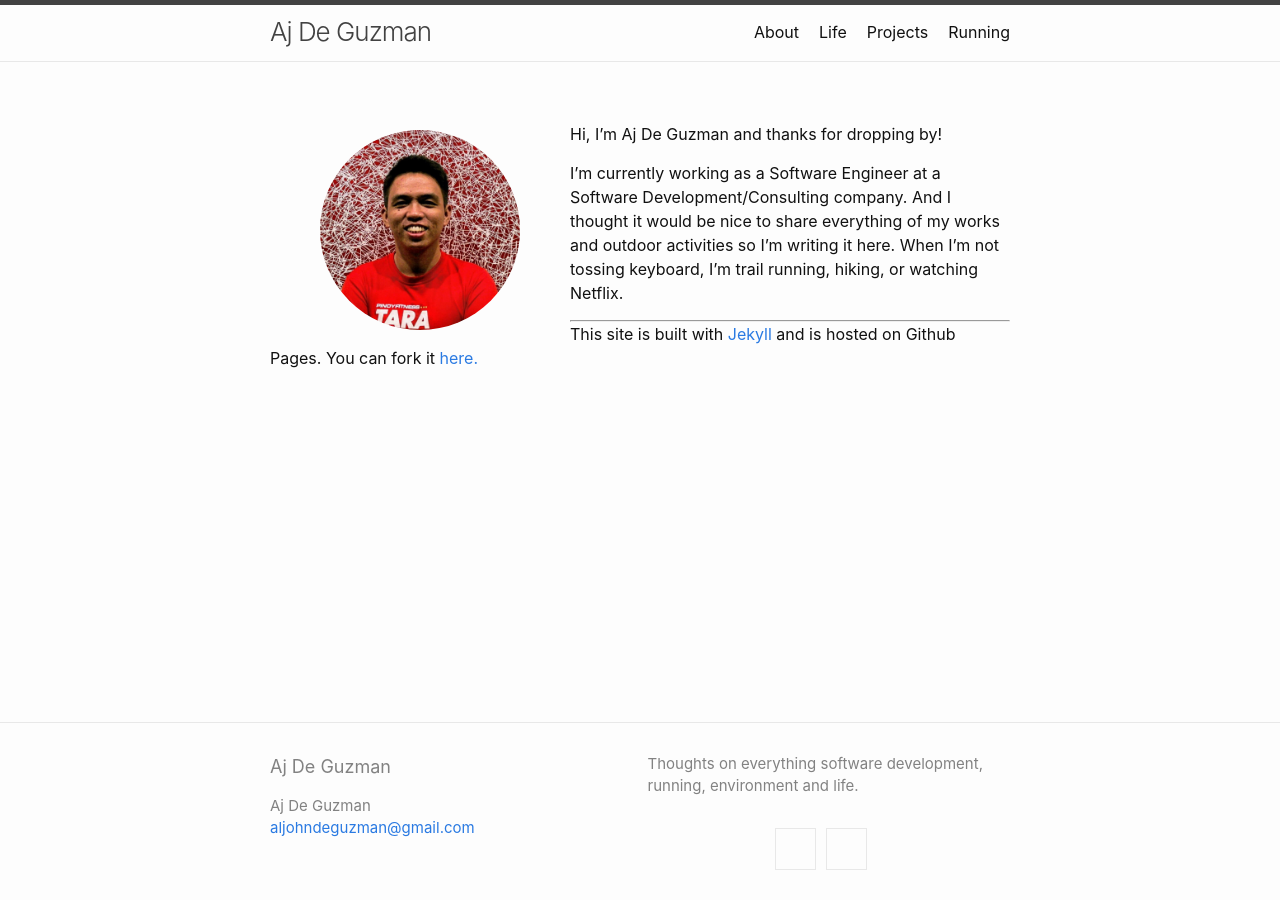
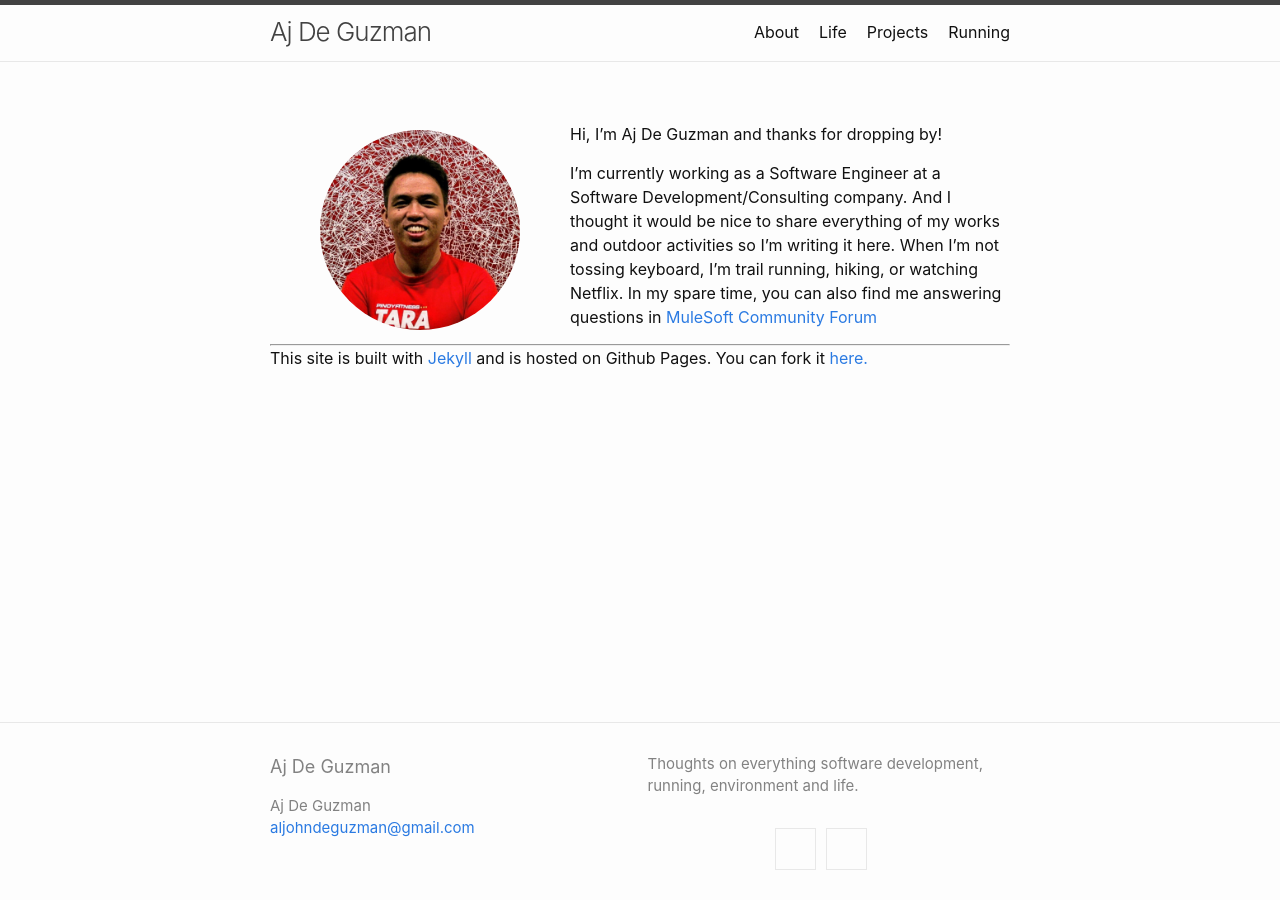
Before and after one commit to ajdeguzman/ajdeguzman.github.io, a Jekyll site: the page built from index.md, in a window 1280 px wide. Built offline with Jekyll 4.4.1, drawn with Linux system fonts in a browser that asks for light colours.

Commit message:
Update index.md

```diff
--- a/index.md
+++ b/index.md
@@ -9,7 +9,7 @@ layout: page
 
 Hi, I'm Aj De Guzman and thanks for dropping by!
 
-I'm currently working as a Software Engineer at a Software Development/Consulting company. And I thought it would be nice to share everything of my works and outdoor activities so I'm writing it here. When I'm not tossing keyboard, I'm trail running, hiking, or watching Netflix.
+I'm currently working as a Software Engineer at a Software Development/Consulting company. And I thought it would be nice to share everything of my works and outdoor activities so I'm writing it here. When I'm not tossing keyboard, I'm trail running, hiking, or watching Netflix. In my spare time, you can also find me answering questions in [MuleSoft Community Forum](https://forums.mulesoft.com/users/17323/ajdeguzman.html)
 
 <hr>
 
```
